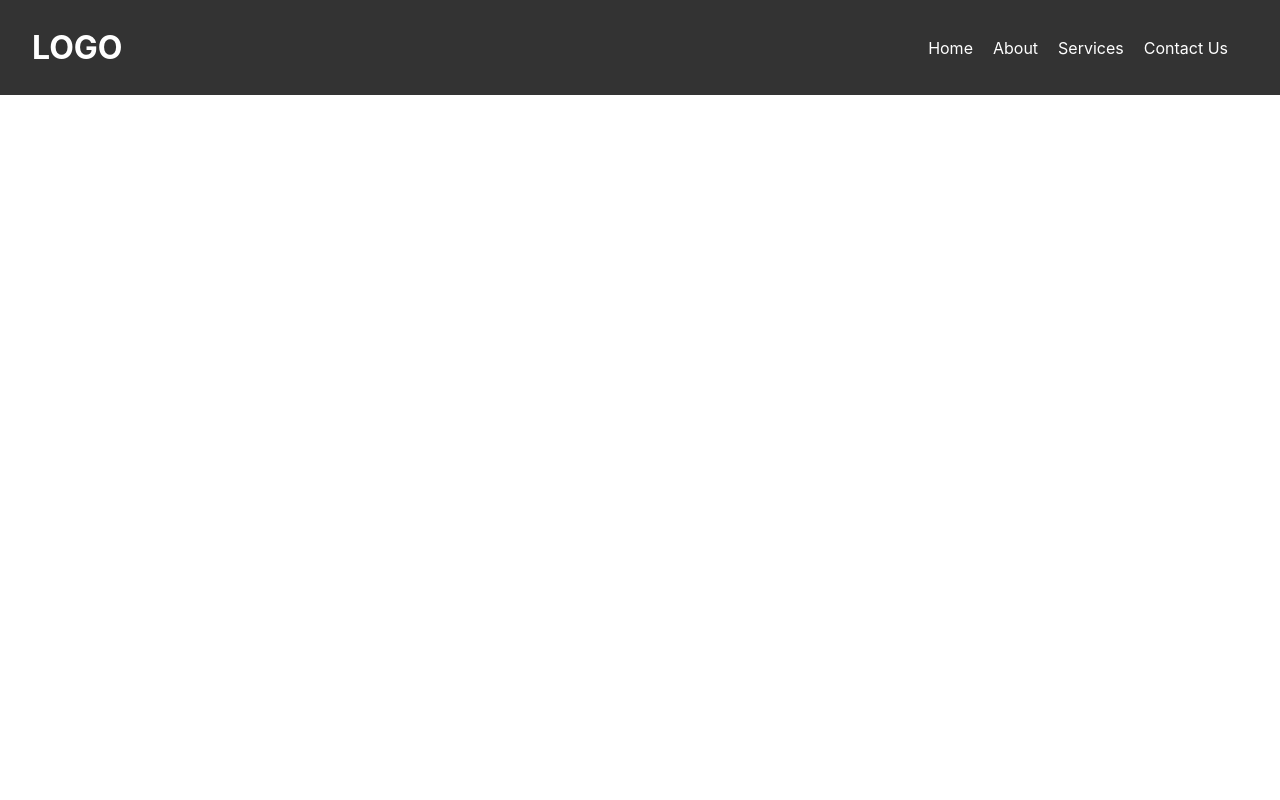
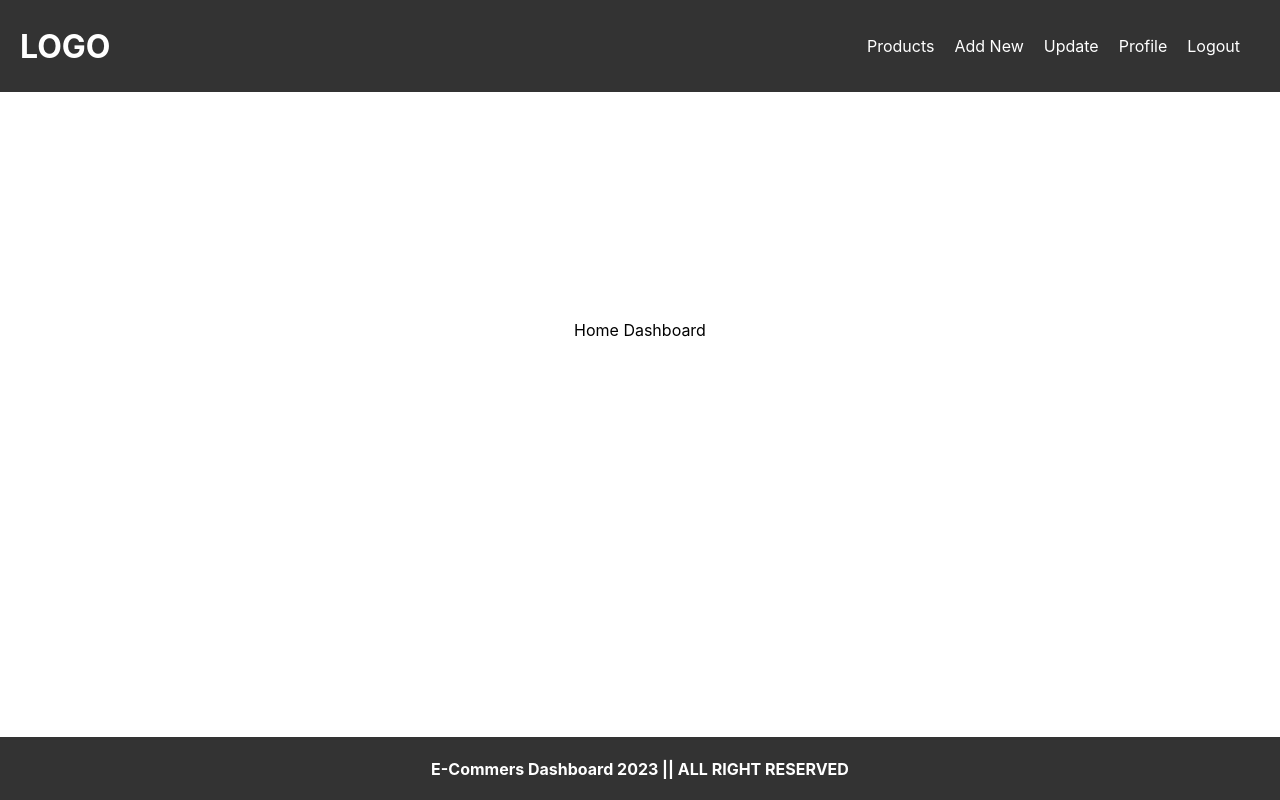
Before and after one commit to AQSA-ABDULLAH/Ecommerce-Dashboard, a React (Create React App) app in the folder frontend/: page / in a window 1280 px wide. Built offline with nearby package versions, Linux system fonts and the light colour scheme.

Commit message:
create routes and footer

```diff
--- a/frontend/src/App.css
+++ b/frontend/src/App.css
@@ -1,38 +1,4 @@
 .App {
   text-align: center;
+  padding-top: 20rem;
 }
-
-.App-logo {
-  height: 40vmin;
-  pointer-events: none;
-}
-
-@media (prefers-reduced-motion: no-preference) {
-  .App-logo {
-    animation: App-logo-spin infinite 20s linear;
-  }
-}
-
-.App-header {
-  background-color: #282c34;
-  min-height: 100vh;
-  display: flex;
-  flex-direction: column;
-  align-items: center;
-  justify-content: center;
-  font-size: calc(10px + 2vmin);
-  color: white;
-}
-
-.App-link {
-  color: #61dafb;
-}
-
-@keyframes App-logo-spin {
-  from {
-    transform: rotate(0deg);
-  }
-  to {
-    transform: rotate(360deg);
-  }
-}
--- a/frontend/src/App.js
+++ b/frontend/src/App.js
@@ -1,13 +1,21 @@
 import './App.css';
-import { BrowserRouter } from 'react-router-dom';
+import { BrowserRouter, Route, Routes } from 'react-router-dom';
 import Navbar from './Components/Navbar';
+import Footer from './Components/Footer';
 
 function App() {
   return (
     <div className="App">
       <BrowserRouter>
-        <h2>Dashboard</h2>
-        <Navbar />
+      <Navbar/>
+      <Routes>
+        <Route exact path="/" element={"Home Dashboard"}/>
+        <Route exact path="/add_new" element={"Add Pages"}/>
+        <Route exact path="/update" element={"Update Pages"}/>
+        <Route exact path="/profile" element={"profile"}/>
+        <Route exact path="/logout" element={"Logout Page"}/>
+      </Routes>
+      <Footer/>
       </BrowserRouter>
     </div>
   );
--- /dev/null
+++ b/frontend/src/Components/Footer.css
@@ -0,0 +1,8 @@
+.footer{
+    position: absolute;
+    bottom: 0;
+    text-align: center;
+    width: 100%;
+    background-color: #333;
+    color: #fff;
+}
--- /dev/null
+++ b/frontend/src/Components/Footer.js
@@ -0,0 +1,10 @@
+import React from 'react';
+import './Footer.css';
+
+export default function Footer() {
+  return (
+    <div className='footer'>
+        <h4>E-Commers Dashboard 2023 || ALL RIGHT RESERVED</h4>
+    </div>
+  )
+}
--- a/frontend/src/Components/Navbar.css
+++ b/frontend/src/Components/Navbar.css
@@ -13,7 +13,7 @@
     display: flex;
     justify-content: space-between;
     align-items: center;
-    padding: 0.1rem 2rem;
+    padding: 0px 20px;
 }
 
 .nav-links{
@@ -29,6 +29,11 @@
 
 .nav-links li{
     margin-right: 20px;
+}
+
+.nav-links li a{
+    color: #fff;
+    text-decoration: none;
 }
 
 h1{
--- a/frontend/src/Components/Navbar.js
+++ b/frontend/src/Components/Navbar.js
@@ -1,4 +1,5 @@
-import React, { useState } from 'react'
+import React, { useState } from 'react';
+import { Link } from 'react-router-dom';
 import './Navbar.css';
 
 const Navbar = () => {
@@ -19,10 +20,11 @@ const Navbar = () => {
             </div>
 
             <ul className={`nav-links ${isOpen ? 'open' : ''}`}>
-                <li>Home</li>
-                <li>About</li>
-                <li>Services</li>
-                <li>Contact Us</li>
+                <li><Link to="/">Products</Link></li>
+                <li><Link to="/add_new">Add New</Link></li>
+                <li><Link to="/update">Update</Link></li>
+                <li><Link to="/profile">Profile</Link></li>
+                <li><Link to="/logout">Logout</Link></li>
             </ul>
         </div>
     </nav>
```
